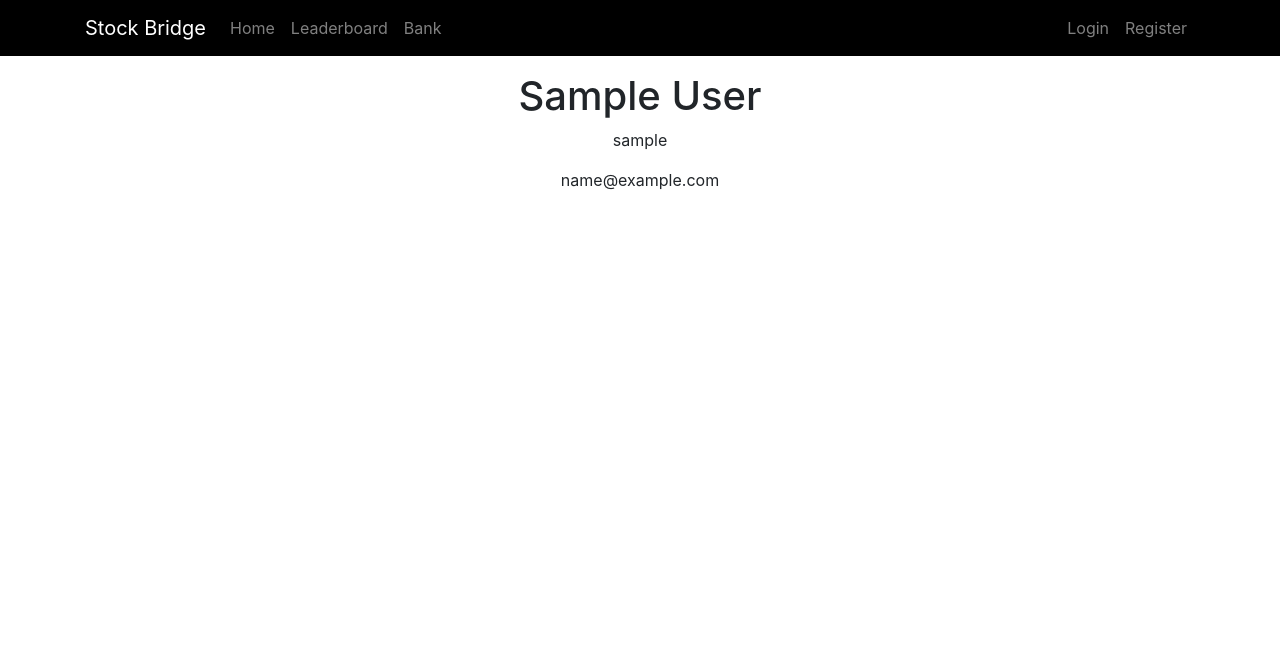
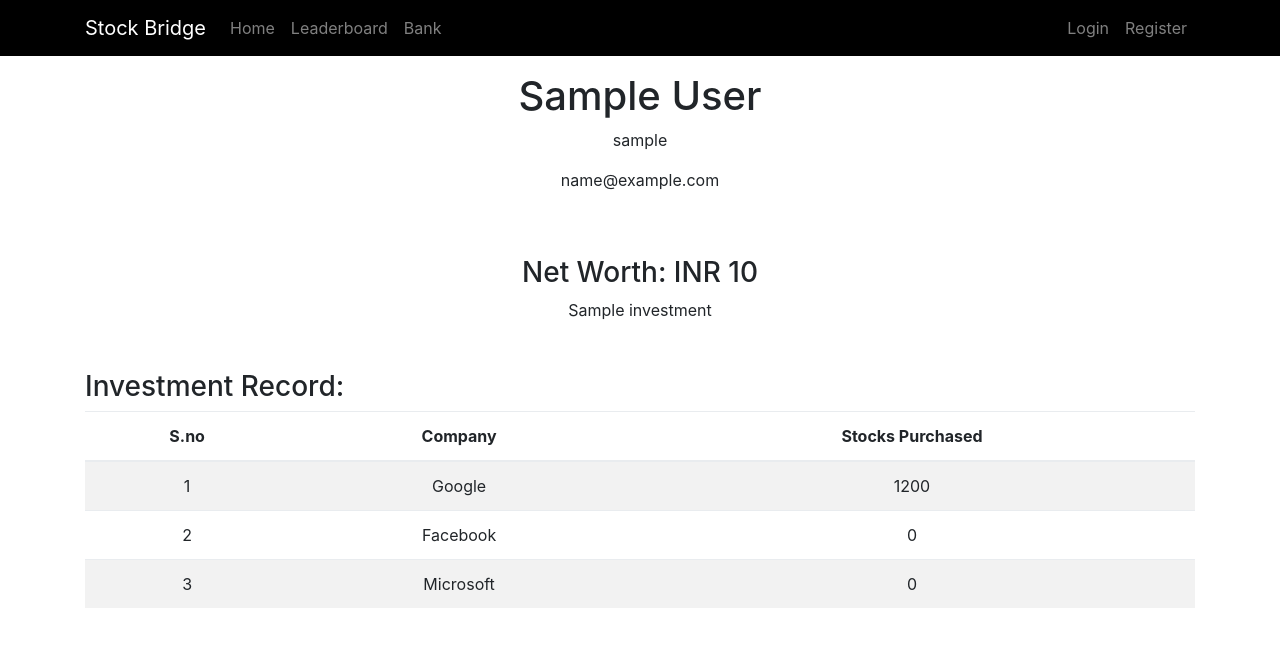
Before and after one commit to morphosis-nitmz/Stock-Bridge-2018, a Django app: template accounts/templates/accounts/profile.html in a window 1280 px wide. Shown: the top 647 px of the page. Run offline with Django 3.2, Linux system fonts and the light colour scheme; data comes from the database, SQL or seed files in the repository; the template is opened without the code that fills it: values that come from a table or form of the project are taken from there, most other values are stand-ins (such as "Sample title", 1, 10 or a date in 2020); parts of the project's set-up code (start-up, migrations or seed data) failed here and were passed over; some libraries are stand-ins or nearby versions.

Commit message:
Add investment records in profile page

```diff
--- a/accounts/templates/accounts/profile.html
+++ b/accounts/templates/accounts/profile.html
@@ -1,4 +1,5 @@
 {% extends 'base.html' %}
+{% load humanize %}
 
 {% block base_head %}
 <title>Profile</title>
@@ -15,5 +16,38 @@
         </div>
     </div>
 </div>
+<div class="row">
+    <div class="col-12 text-center my-5">
+        <h3>Net Worth: INR {{ object.net_worth|intcomma }}</h3>
+        {{ investment }}
+    </div>
+</div>
+{% if investments %}
+    <div class="row">
+        <div class="col-12">
+            <h3>Investment Record:</h3>
+        </div>
+        <div class="col-12">
+            <table class="table table-striped">
+                <thead>
+                    <tr>
+                        <th class="text-center">S.no</th>
+                        <th class="text-center">Company</th>
+                        <th class="text-center">Stocks Purchased</th>
+                    </tr>
+                </thead>
+                <tbody>
+                    {% for investment in investments %}
+                        <tr>
+                            <td class="text-center">{{ forloop.counter }}</td>
+                            <td class="text-center">{{ investment.company }}</td>
+                            <td class="text-center">{{ investment.stocks }}</td>
+                        </tr>
+                    {% endfor %}
+                </tbody>
+            </table>
+        </div>
+    </div>
+{% endif %}
 
 {% endblock %}
--- a/record/models.py
+++ b/record/models.py
@@ -2,7 +2,7 @@ from django.db import models
 from django.db.models.signals import post_save
 from django.contrib.auth import get_user_model
 
-from market.models import Company
+from market.models import Company, Transaction
 
 
 User = get_user_model()
@@ -27,3 +27,12 @@ def post_save_user_create_receiver(sender, instance, created, *args, **kwargs):
             obj = InvestmentRecord.objects.create(user=instance, company=company)
 
 post_save.connect(post_save_user_create_receiver, sender=User)
+
+
+def post_save_transaction_create_receiver(sender, instance, created, *args, **kwargs):
+    if created:
+        investment_obj = InvestmentRecord.objects.filter(user=instance.user, company=instance.company).first()
+        investment_obj.stocks = instance.num_stocks
+        investment_obj.save()
+
+post_save.connect(post_save_user_create_receiver, sender=Transaction)
```
Also changed, not shown: accounts/views.py (+9 -0 lines), record/migrations/0001_initial.py, record/migrations/0002_auto_20180426_1040.py (added), static_files/img/stock_bridge.jpg (added).
